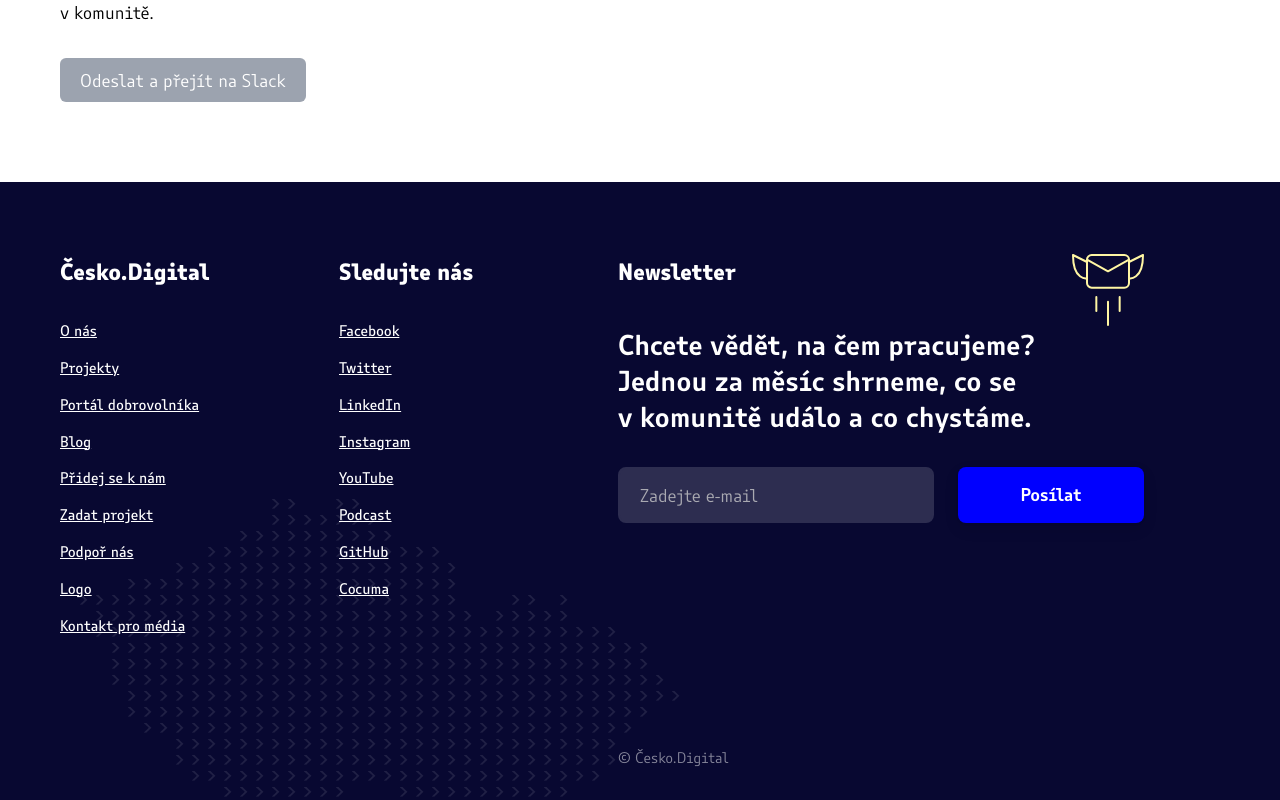
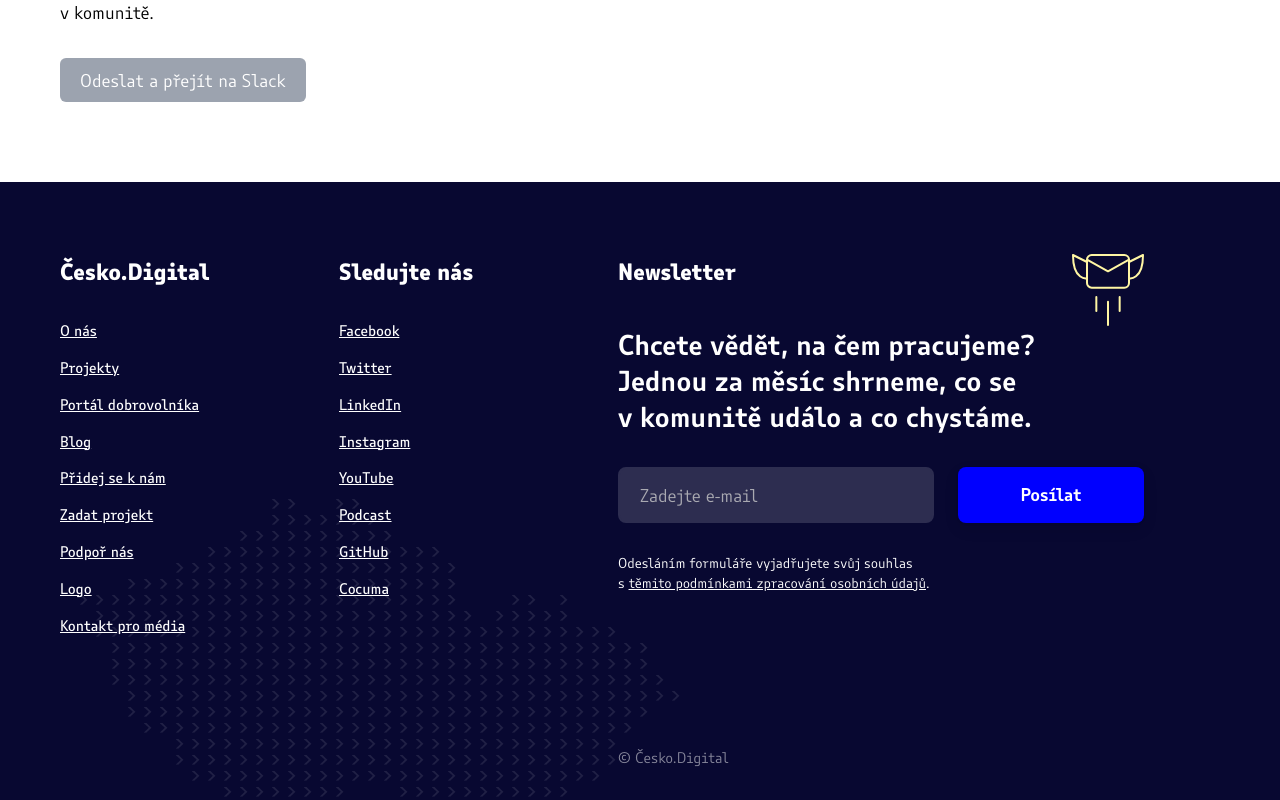
Before and after one commit to Oshima-921/airtable-app, a Next.js app: page /join/form in a window 1280 px wide. Shown: the part 2304-3104 px from the top of the page. Built offline with nearby package versions, Linux system fonts and the light colour scheme; no server answers.

Commit message:
Add explicit privacy policy link for newsletter signup form

```diff
--- a/components/layout/footer/newsletter-form/index.tsx
+++ b/components/layout/footer/newsletter-form/index.tsx
@@ -63,6 +63,16 @@ const Newsletter: React.FC = () => {
               {hasServerError ? msg.serverError : form.errors.email}
             </S.ErrorMessage>
           )}
+          <p className="text-sm">
+            Odesláním formuláře vyjadřujete svůj souhlas s{" "}
+            <a
+              href="https://cesko.digital/go/newsletter-privacy"
+              className=" text-white"
+            >
+              těmito podmínkami zpracování osobních údajů
+            </a>
+            .
+          </p>
         </S.Form>
       )}
     </S.Container>
```
Also changed, not shown: vercel.json.
